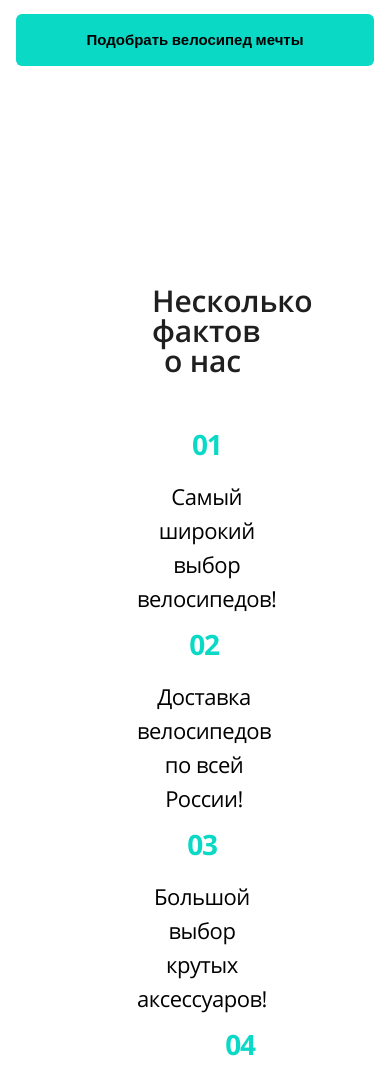
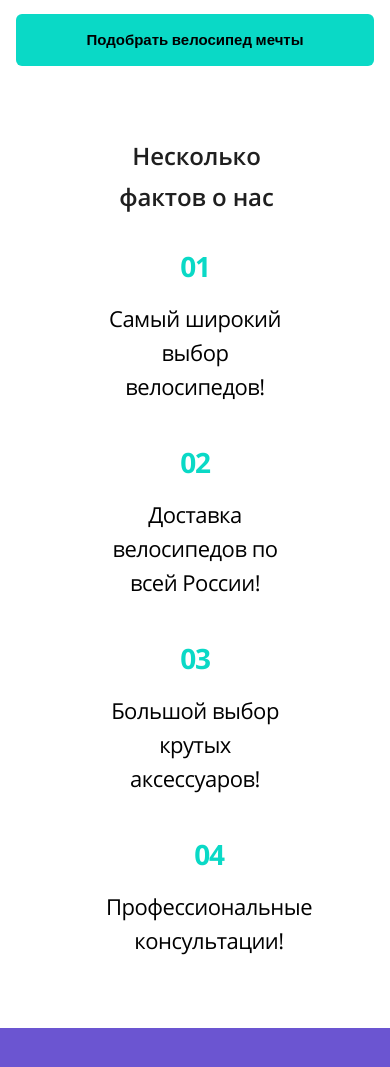
Before and after one commit to egarnaga/bike, a website: page docs/index.html in a window 390 px wide. Shown: the part 660-1727 px from the top of the page. Drawn offline with Linux system fonts and the light colour scheme.

Commit message:
добавляет стили (4-ый блок, планшет)

```diff
--- a/source/sass/blocks/features.scss
+++ b/source/sass/blocks/features.scss
@@ -9,8 +9,23 @@
   background-color: #ffffff;
 }
 
+@media  screen and (max-width: 1138px) {
+  .features {
+    padding-top: 0;
+    padding-bottom: 30px;
+    padding-left: 106px;
+    padding-right: 106px;
+  }
+}
+
 .features__heading {
   margin-bottom: 50px;
+}
+
+@media  screen and (max-width: 1138px) {
+  .features__heading {
+    margin-bottom: 30px;
+  }
 }
 
 .features__heading h2 {
@@ -25,9 +40,30 @@
   text-align: center;
 }
 
+@media  screen and (max-width: 1138px) {
+  .features__heading h2 {
+    padding-left: 3px;
+
+    font-size: 24px;
+    line-height: 41px;
+  }
+}
+
 .features__list-wrapper {
   max-width: 1166px;
   margin: 0 auto;
+}
+
+@media  screen and (max-width: 1439px) {
+  .features__list-wrapper {
+    max-width: 865px;
+  }
+}
+
+@media  screen and (max-width: 1138px) {
+  .features__list-wrapper {
+    max-width: 564px;
+  }
 }
 
 .features__list {
@@ -40,11 +76,29 @@
   list-style: none;
 }
 
+@media  screen and (max-width: 1138px) {
+  .features__list {
+    margin-right: -30px;
+  }
+}
+
 .list-features__item {
   max-width: 263px;
   margin-right: 38px;
 
   text-align: center;
+}
+
+@media  screen and (max-width: 1439px) {
+  .list-features__item {
+    margin-bottom: 30px;
+  }
+}
+
+@media  screen and (max-width: 1138px) {
+  .list-features__item {
+    margin-right: 30px;
+  }
 }
 
 .list-features__item span {
```
Also changed, not shown: build/css/style.css, build/css/style.min.css, docs/css/style.css, docs/css/style.min.css, 1 other file.
